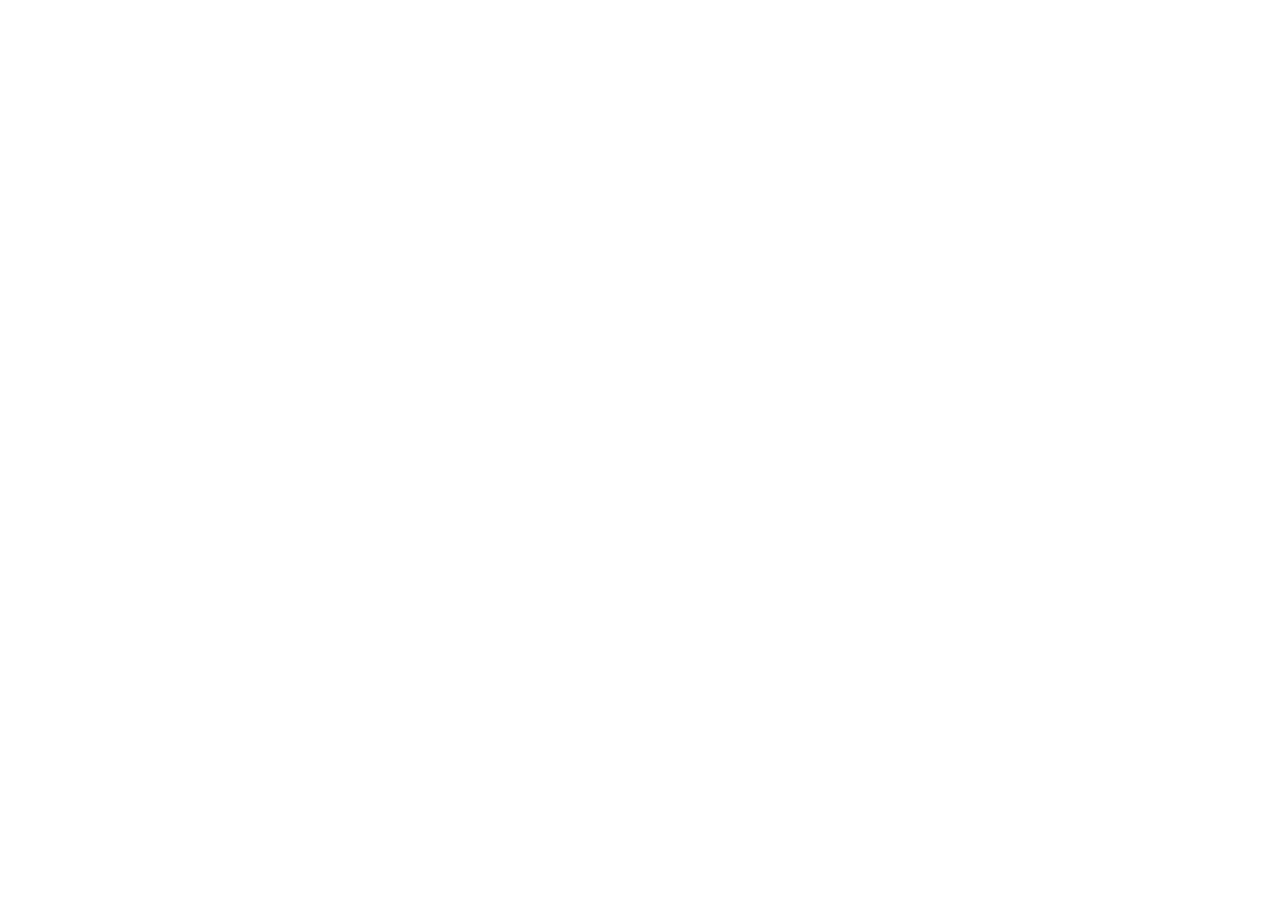
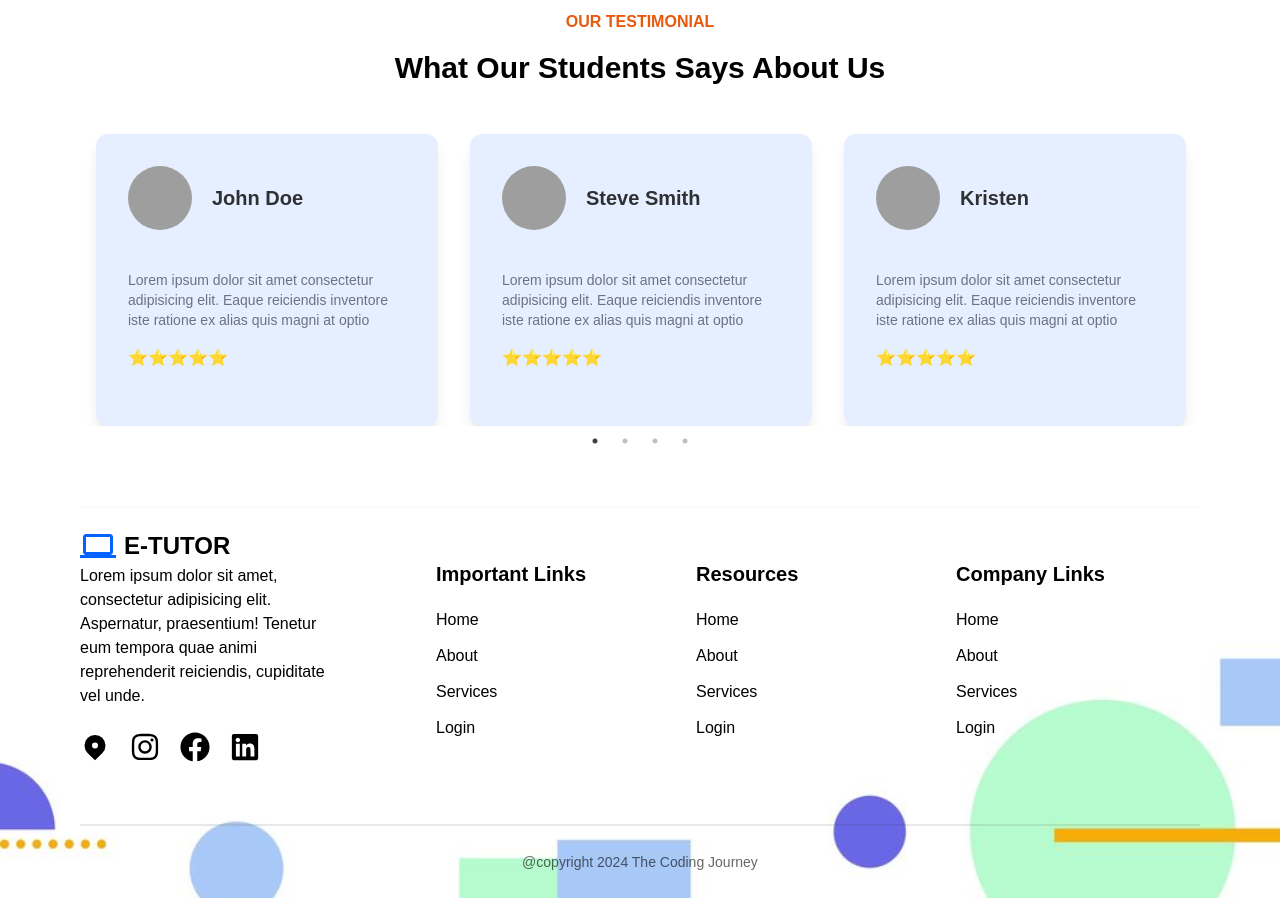
Before and after one commit to NaufalAssyafiqF/elearning-website, a React (Vite) app: page / in a window 1280 px wide. Shown: the part 2660-3558 px from the top of the page. Before the commit the page ends 2646 px from the top, so only its background shows below. Built offline with nearby package versions, Linux system fonts and the light colour scheme; grey boxes are pictures that could not be loaded.

Commit message:
add testimonial and footer

```diff
--- a/package.json
+++ b/package.json
@@ -14,7 +14,9 @@
     "react": "^18.3.1",
     "react-countup": "^6.5.3",
     "react-dom": "^18.3.1",
-    "react-icons": "^5.3.0"
+    "react-icons": "^5.3.0",
+    "react-slick": "^0.30.2",
+    "slick-carousel": "^1.8.1"
   },
   "devDependencies": {
     "@eslint/js": "^9.9.0",
--- a/src/App.jsx
+++ b/src/App.jsx
@@ -7,6 +7,8 @@
 import Img2 from "./assets/banner2.png";
 import Banner from "./components/Banner/Banner";
 import SubjectCard from "./components/Subjectcard/SubjectCard";
+import Testimonial from "./components/Testimonial/Testimonial";
+import Footer from "./components/Footer/Footer";
 
 const BannerData = {
   image: Img1,
@@ -37,6 +39,8 @@
       <Banner {...BannerData} />
       <Banner {...BannerData2} reverse={true} />
       <SubjectCard />
+      <Testimonial />
+      <Footer />
     </div>
   );
 };
--- /dev/null
+++ b/src/components/Footer/Footer.jsx
@@ -0,0 +1,144 @@
+import { HiLocationMarker } from "react-icons/hi";
+import { MdComputer } from "react-icons/md";
+import { FaFacebook, FaInstagram, FaLinkedin } from "react-icons/fa";
+import FooterImg from "../../assets/footer.jpg";
+
+const FooterBg = {
+  backgroundImage: `url(${FooterImg})`,
+  backgroundRepeat: "no-repeat",
+  backgroundSize: "cover",
+  backgroundPosition: "bottom center",
+};
+
+const Footer = () => {
+  return (
+    <div className="rounded-t-3xl mt-20" style={FooterBg}>
+      <div className="container">
+        <div className="grid md:grid-cols-4 md:gap-4 py-5 border-t-2 border-gray-300/10 text-black">
+          {/* brand info section */}
+          <div>
+            <div className="text-2xl flex items-center gap-2 font-bold uppercase">
+              <MdComputer className="text-4xl text-secondary" />
+              <p>E-Tutor</p>
+            </div>
+            <p>
+              Lorem ipsum dolor sit amet, consectetur adipisicing elit.
+              Aspernatur, praesentium! Tenetur eum tempora quae animi
+              reprehenderit reiciendis, cupiditate vel unde.
+            </p>
+            <div className="flex items-center justify-start gap-5 !mt-6">
+              <a href="#" className="hover:text-secondary duration-200">
+                <HiLocationMarker className="text-3xl" />
+              </a>
+              <a href="#" className="hover:text-secondary duration-200">
+                <FaInstagram className="text-3xl" />
+              </a>
+              <a href="#" className="hover:text-secondary duration-200">
+                <FaFacebook className="text-3xl" />
+              </a>
+              <a href="#" className="hover:text-secondary duration-200">
+                <FaLinkedin className="text-3xl" />
+              </a>
+            </div>
+          </div>
+          {/* footer links */}
+          <div className="grid grid-cols-2 md:grid-cols-3 md:col-span-3 md:ml-14">
+            <div className="py-8 px-4">
+              <h1 className="sm:text-xl text-xl font-bold sm:text-left text-justify mb-5">
+                Important Links
+              </h1>
+              <ul className="flex flex-col gap-3">
+                <li>
+                  <a href="#" className="hover:text-secondary duration-200">
+                    Home
+                  </a>
+                </li>
+                <li>
+                  <a href="#" className="hover:text-secondary duration-200">
+                    About
+                  </a>
+                </li>
+                <li>
+                  <a href="#" className="hover:text-secondary duration-200">
+                    Services
+                  </a>
+                </li>
+                <li>
+                  <a href="#" className="hover:text-secondary duration-200">
+                    Login
+                  </a>
+                </li>
+              </ul>
+            </div>
+            <div className="py-8 px-4">
+              <h1 className="sm:text-xl text-xl font-bold sm:text-left text-justify mb-5">
+                Resources
+              </h1>
+              <ul className="flex flex-col gap-3">
+                <li>
+                  <a href="#" className="hover:text-secondary duration-200">
+                    Home
+                  </a>
+                </li>
+                <li>
+                  <a href="#" className="hover:text-secondary duration-200">
+                    About
+                  </a>
+                </li>
+                <li>
+                  <a href="#" className="hover:text-secondary duration-200">
+                    Services
+                  </a>
+                </li>
+                <li>
+                  <a href="#" className="hover:text-secondary duration-200">
+                    Login
+                  </a>
+                </li>
+              </ul>
+            </div>
+            <div className="py-8 px-4">
+              <h1 className="sm:text-xl text-xl font-bold sm:text-left text-justify mb-5">
+                Company Links
+              </h1>
+              <ul className="flex flex-col gap-3">
+                <li>
+                  <a href="#" className="hover:text-secondary duration-200">
+                    Home
+                  </a>
+                </li>
+                <li>
+                  <a href="#" className="hover:text-secondary duration-200">
+                    About
+                  </a>
+                </li>
+                <li>
+                  <a href="#" className="hover:text-secondary duration-200">
+                    Services
+                  </a>
+                </li>
+                <li>
+                  <a href="#" className="hover:text-secondary duration-200">
+                    Login
+                  </a>
+                </li>
+              </ul>
+            </div>
+          </div>
+        </div>
+        {/* copyright section */}
+        <div className="mt-8">
+          <div className="text-center py-6 border-t-2 border-gray-800/10">
+            <span className="text-sm text-black/60">
+              {" "}
+              @copyright 2024 The Coding Journey
+            </span>
+          </div>
+        </div>
+      </div>
+    </div>
+    // </div>
+  );
+};
+
+export default Footer;
--- /dev/null
+++ b/src/components/Testimonial/Testimonial.jsx
@@ -0,0 +1,121 @@
+import Slider from "react-slick";
+
+const TestimonialsData = [
+  {
+    id: 1,
+    name: "John Doe",
+    text: "Lorem ipsum dolor sit amet consectetur adipisicing elit. Eaque reiciendis inventore iste ratione ex alias quis magni at optio",
+    img: "https://picsum.photos/101/101",
+    delay: 0.2,
+  },
+  {
+    id: 2,
+    name: "Steve Smith",
+    text: "Lorem ipsum dolor sit amet consectetur adipisicing elit. Eaque reiciendis inventore iste ratione ex alias quis magni at optio",
+    img: "https://picsum.photos/102/102",
+    delay: 0.5,
+  },
+  {
+    id: 3,
+    name: "Kristen",
+    text: "Lorem ipsum dolor sit amet consectetur adipisicing elit. Eaque reiciendis inventore iste ratione ex alias quis magni at optio",
+    img: "https://picsum.photos/104/104",
+    delay: 0.8,
+  },
+  {
+    id: 5,
+    name: "Ariana",
+    text: "Lorem ipsum dolor sit amet consectetur adipisicing elit. Eaque reiciendis inventore iste ratione ex alias quis magni at optio",
+    img: "https://picsum.photos/103/103",
+    delay: 1.1,
+  },
+];
+
+const Testimonial = () => {
+  const setting = {
+    dots: true,
+    arrow: false,
+    infinite: true,
+    speed: 500,
+    slidesToScroll: 1,
+    // autoplay: true,
+    autoplaySpeed: 2000,
+    cssEase: "linear",
+    pauseOnHover: true,
+    pauseOnFocus: true,
+    responsive: [
+      {
+        breakpoint: 10000,
+        settings: {
+          slidesToShow: 3,
+          slidesToScroll: 1,
+          infinite: true,
+        },
+      },
+      {
+        breakpoint: 1024,
+        settings: {
+          slidesToShow: 2,
+          slidesToScroll: 1,
+          initialSlide: 2,
+        },
+      },
+      {
+        breakpoint: 640,
+        settings: {
+          slidesToShow: 1,
+          slidesToScroll: 1,
+        },
+      },
+    ],
+  };
+
+  return (
+    <div>
+      <div className="container">
+        {/* header section */}
+        <div className="space-y-4 p-6 text-center max-w-[600px] mx-auto mb-6">
+          <h1 className="uppercase font-semibold text-orange-600">
+            OUR TESTIMONIAL
+          </h1>
+          <p className="font-semibold text-3xl">
+            What Our Students Says About Us
+          </p>
+        </div>
+        {/* testimonial section */}
+        <div>
+          <Slider {...setting}>
+            {TestimonialsData.map((item) => {
+              return (
+                <div key={item.id}>
+                  <div className="flex flex-col gap-4 p-8 shadow-lg mx-4 rounded-xl bg-secondary/10">
+                    {/* upper section */}
+                    <div className="flex justify-start items-center gap-5">
+                      <img
+                        src={item.img}
+                        alt=""
+                        className="w-16 h-16 rounded-full"
+                      />
+                      <div>
+                        <p className="text-xl font-bold text-black/80">
+                          {item.name}
+                        </p>
+                      </div>
+                    </div>
+                    {/* bottom section */}
+                    <div className="py-6 space-y-4">
+                      <p className="text-sm text-gray-500">{item.text}</p>
+                      <p>⭐⭐⭐⭐⭐</p>
+                    </div>
+                  </div>
+                </div>
+              );
+            })}
+          </Slider>
+        </div>
+      </div>
+    </div>
+  );
+};
+
+export default Testimonial;
--- a/src/main.jsx
+++ b/src/main.jsx
@@ -2,6 +2,8 @@
 import { createRoot } from 'react-dom/client'
 import App from './App.jsx'
 import './index.css'
+import "slick-carousel/slick/slick.css";
+import "slick-carousel/slick/slick-theme.css";
 
 createRoot(document.getElementById('root')).render(
   <StrictMode>
```
Also changed, not shown: 1 other file (tests, documents, lock files or other folders).
